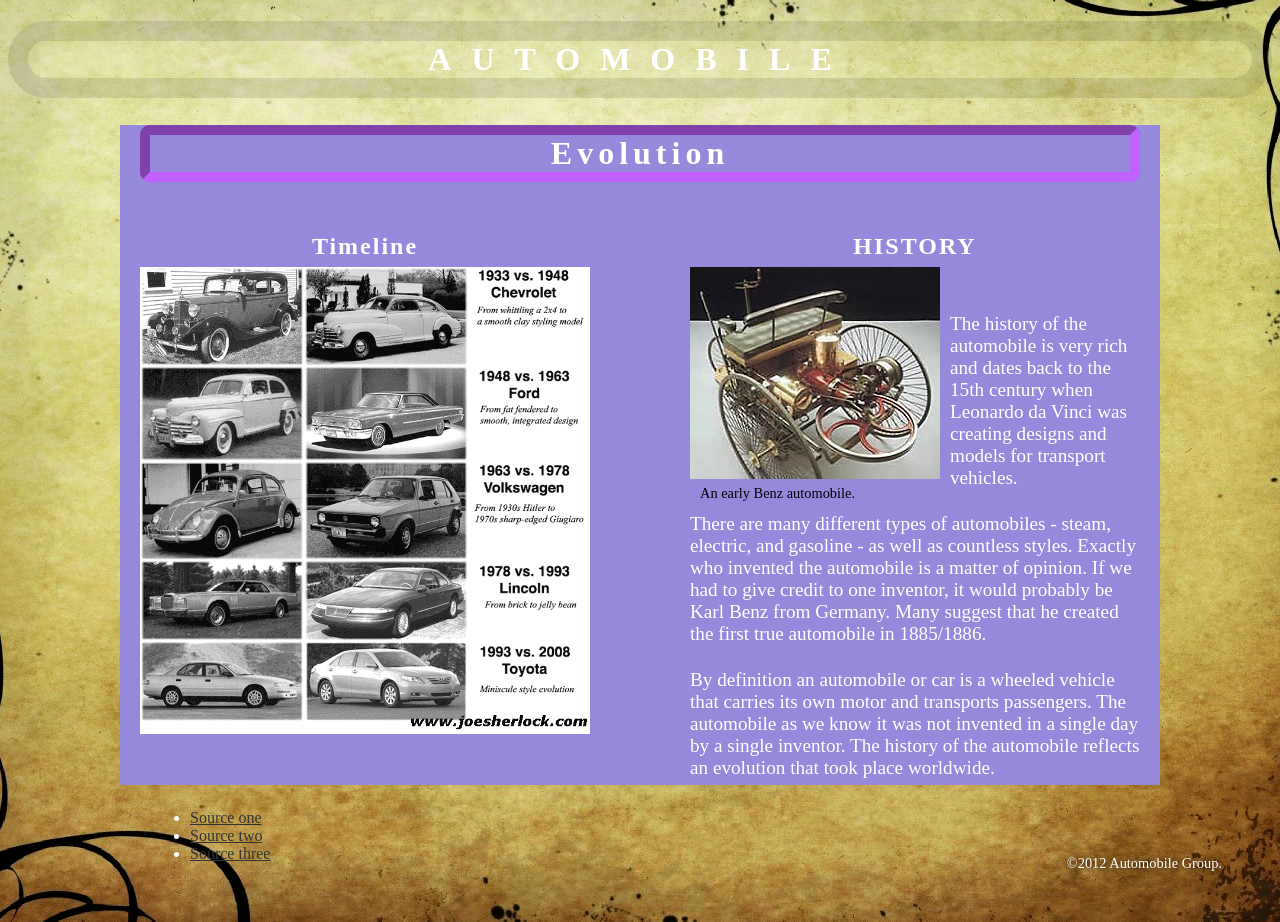
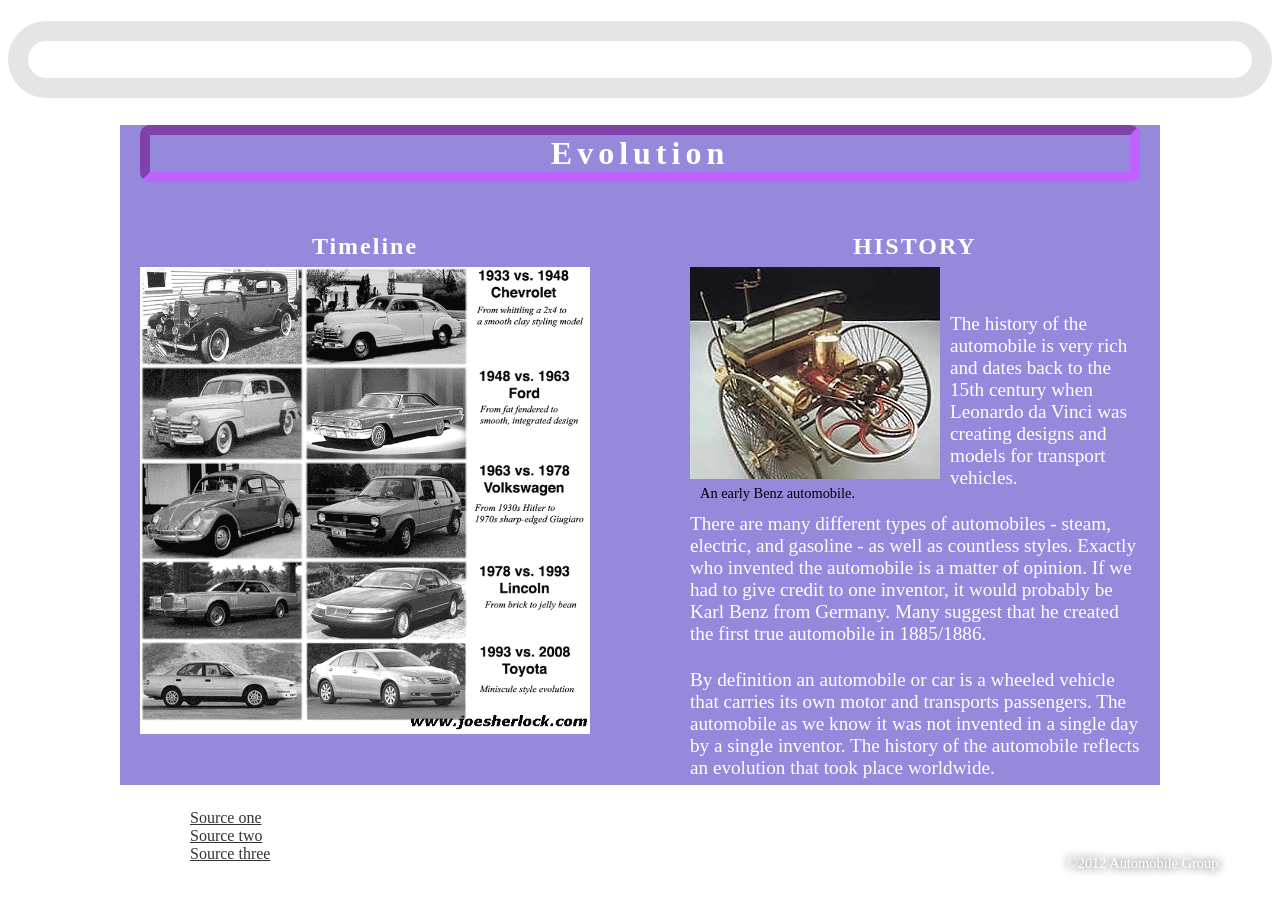
Before and after one commit to dbbarcenas/html, a PHP site: page / in a window 1280 px wide. Run offline with PHP 8.4, Linux system fonts and the light colour scheme.

Commit message:
added new files

```diff
--- a/GameChangingTech_DB/public_html/style.css
+++ b/GameChangingTech_DB/public_html/style.css
@@ -1,4 +1,4 @@
-	body {
+	 {
 		background-color:#96B4DC;
 		background:url(images/background.jpg);
 		background-repeat:no-repeat;
```
Also changed, not shown: GameChangingTech_DB/public_html/index.html (line endings or trailing spaces), 1 other file.
